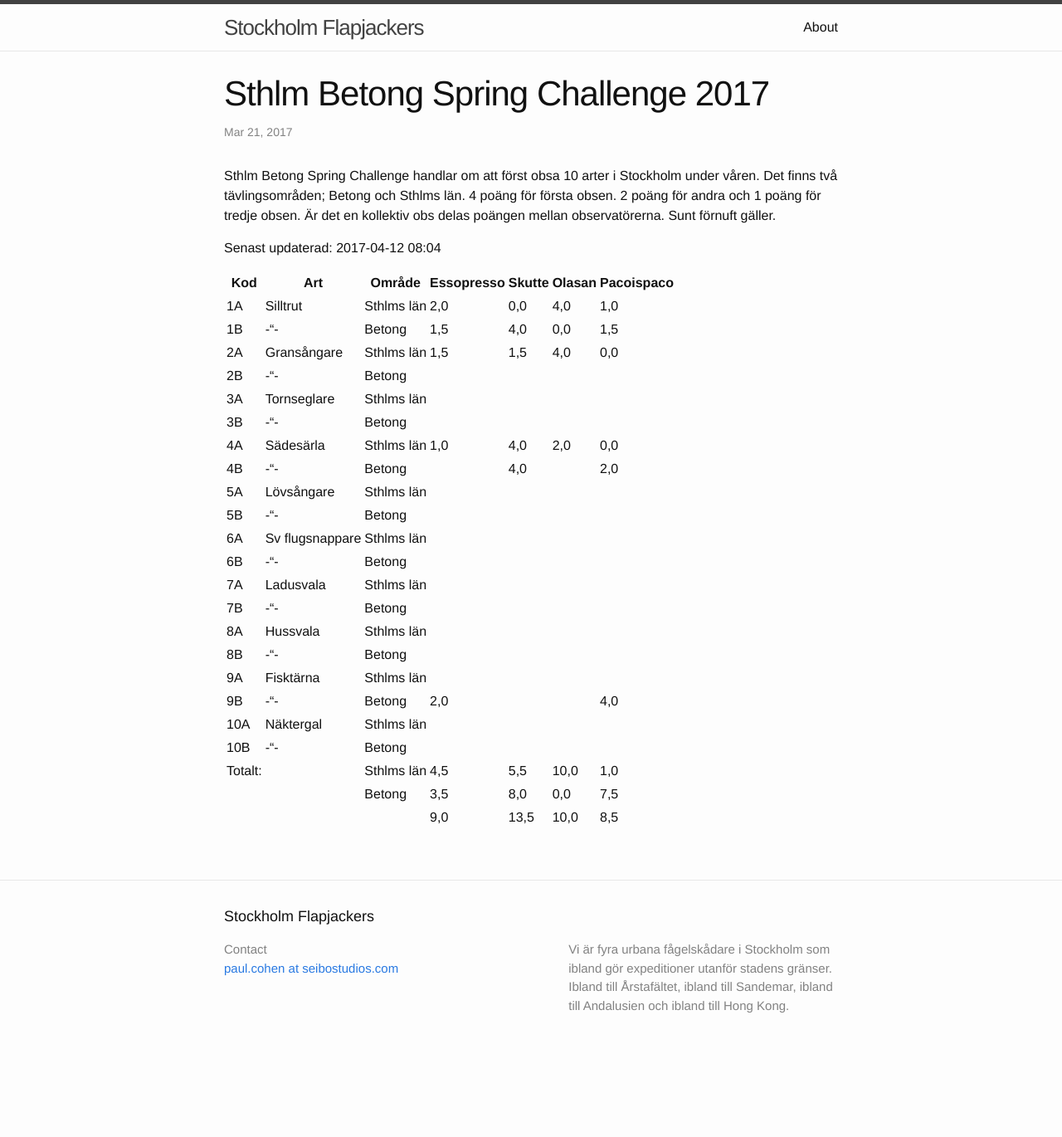
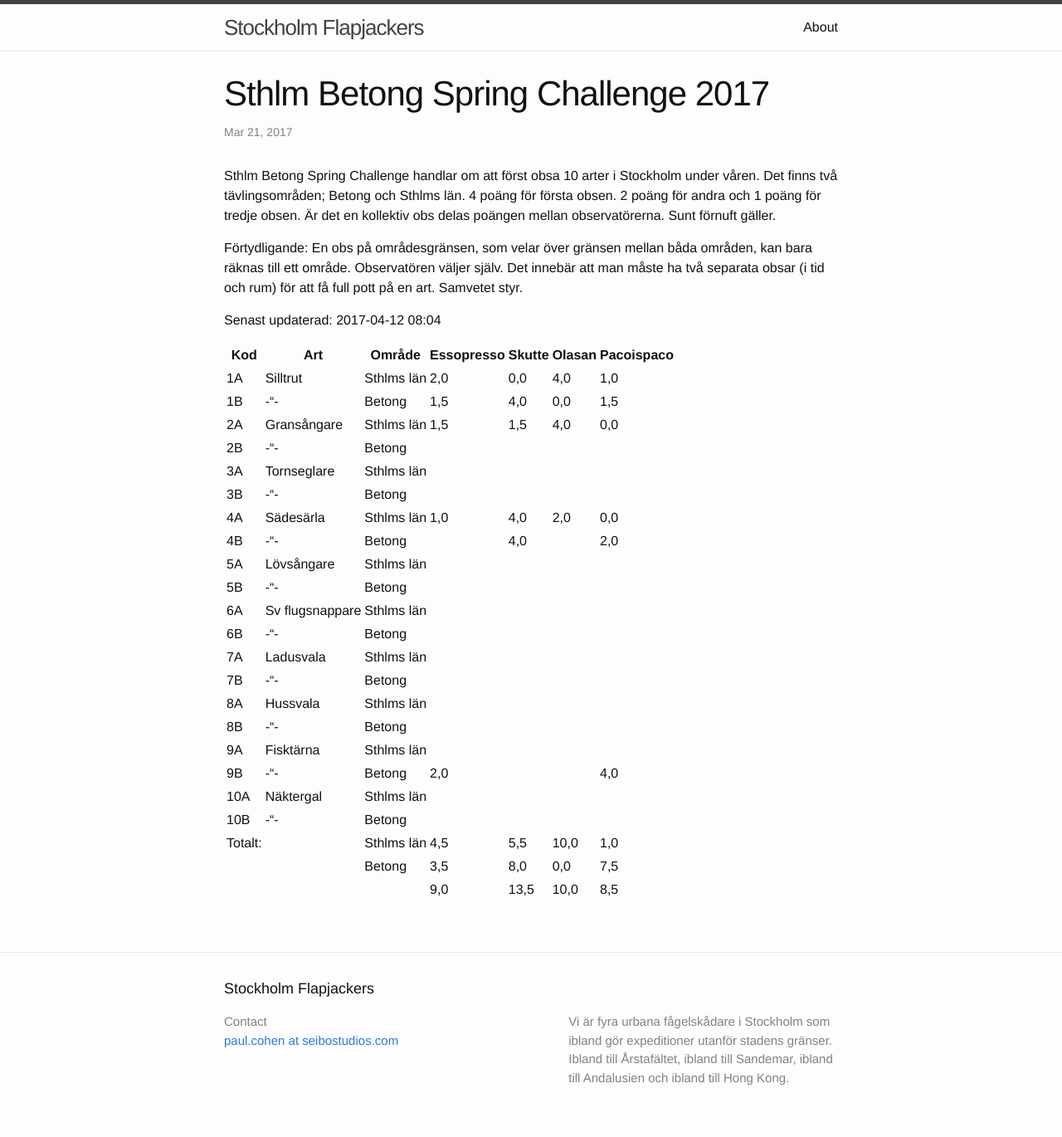
Before and after one commit to pacoispaco/flapjackers, a Jekyll site: the page built from docs/_posts/2017-03-21-sthlm-betong-spring-challenge.markdown, in a window 1280 px wide. Shown: the whole page at 83% size. Built offline with Jekyll 4.4.1, drawn with Linux system fonts in a browser that asks for light colours; before the commit the page ends 1283 px from its top, so only the background shows below that.

Commit message:
La till förtydligande om regler i Spring Challenge

```diff
--- a/docs/_posts/2017-03-21-sthlm-betong-spring-challenge.markdown
+++ b/docs/_posts/2017-03-21-sthlm-betong-spring-challenge.markdown
@@ -6,6 +6,8 @@ categories: challenge sthlm-betong
 ---
 
 Sthlm Betong Spring Challenge handlar om att först obsa 10 arter i Stockholm under våren. Det finns två tävlingsområden; Betong och Sthlms län. 4 poäng för första obsen. 2 poäng för andra och 1 poäng för tredje obsen. Är det en kollektiv obs delas poängen mellan observatörerna. Sunt förnuft gäller.
+
+Förtydligande: En obs på områdesgränsen, som velar över gränsen mellan båda områden, kan bara räknas till ett område. Observatören väljer själv. Det innebär att man måste ha två separata obsar (i tid och rum) för att få full pott på en art. Samvetet styr.
 
 Senast updaterad: 2017-04-12 08:04
 
```
